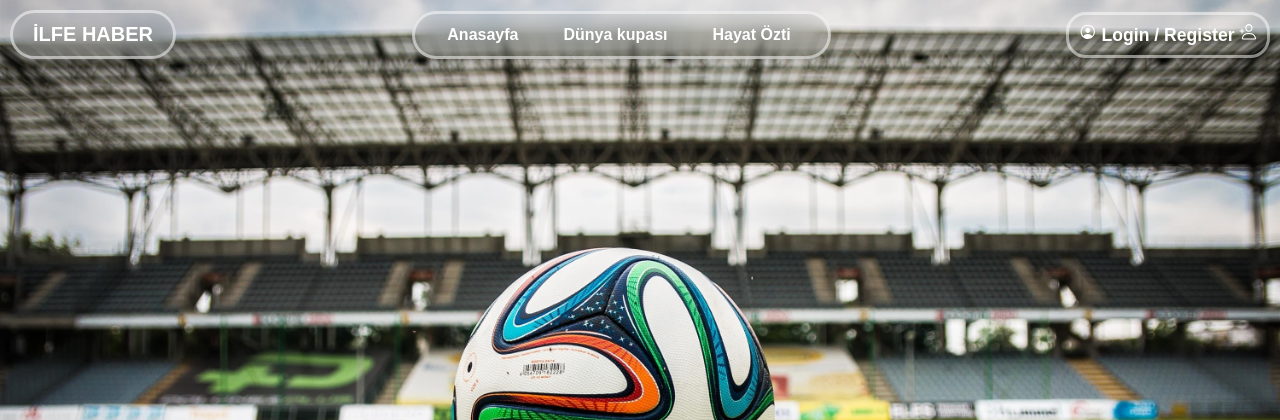
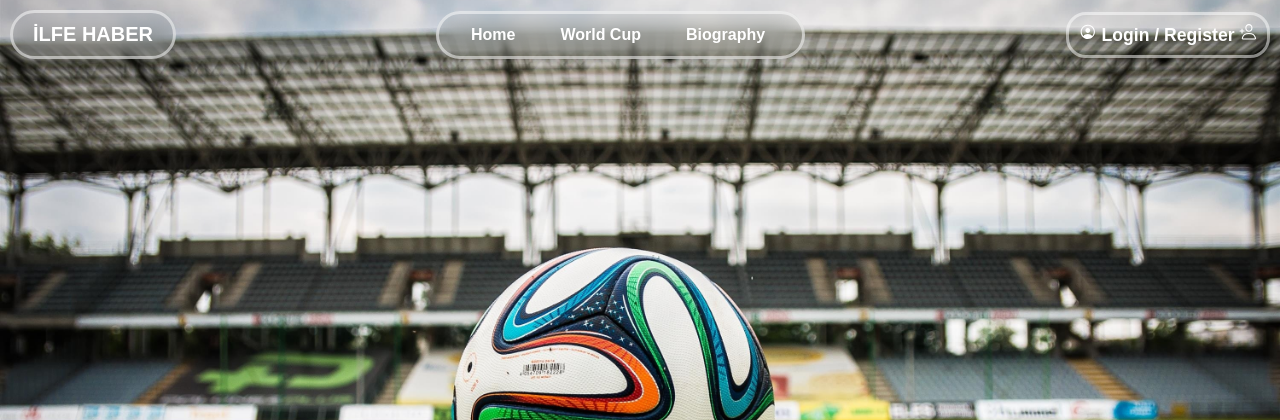
Before and after one commit to ghiath-alabed/ilfehaber, a PHP site: page / in a window 1280 px wide. Shown: the top 420 px of the page. Run offline with PHP 8.4, Linux system fonts and the light colour scheme.

Commit message:
change language to eng

```diff
--- a/index.php
+++ b/index.php
@@ -29,13 +29,13 @@
           <h1 class="header-title">İLFE HABER</h1>
             <nav class="navbar">
               <a href="#" class="navbar-link" title="Anasayfa" target="_self">
-                Anasayfa
+                Home
               </a>
               <a href="worldCup.php" class="navbar-link" title="Dünya kupası" target="_self">
-                Dünya kupası
+                World Cup
               </a>
               <a href="biography.php" class="navbar-link" title="Oyuncuların Hayat Özti" target="_self"> <!-- _blank -->
-                Hayat Özti
+                Biography
               </a>
 
             </nav>
@@ -66,7 +66,7 @@
                           <div class="dropdown-content Login-button" style="margin-top: 47px;">
                             <a href="contact.php" onclick="showElement()">
                             <ion-icon name="help-circle-outline"></ion-icon>
-                              Hakkımızda
+                              About Us
                             </a>
                           </div>
                       </div>';
```
Also changed, not shown: biography.php (+4 -4 lines), worldCup.php (+4 -4 lines).
